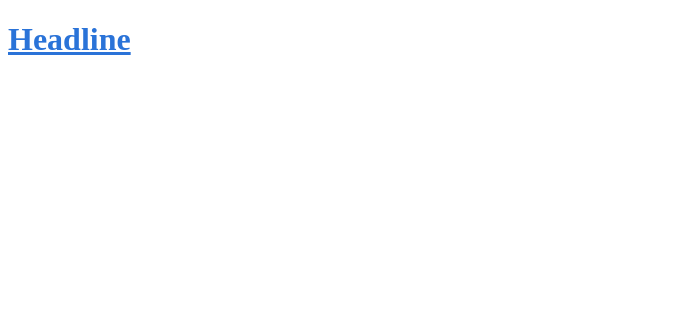
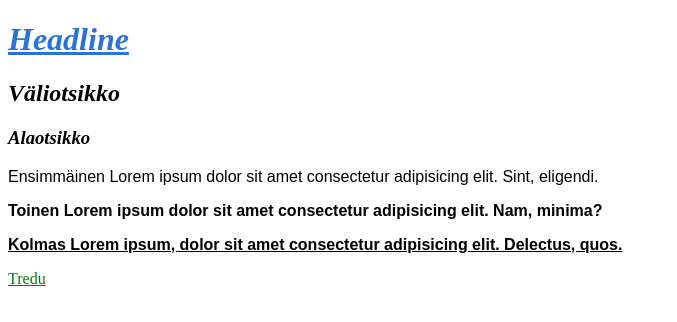
Before and after one commit to Unc-ruckus/CSS, a plain HTML site: page CSS/demo1/index.html in a window 1280 px wide. Shown: the whole page, without its empty margins (0-677 px from the left). Drawn offline with Linux system fonts and the light colour scheme.

Commit message:
css harjoitus

```diff
--- a/CSS/demo1/index.html
+++ b/CSS/demo1/index.html
@@ -5,6 +5,7 @@
     <meta http-equiv="X-UA-Compatible" content="IE=edge">
     <meta name="viewport" content="width=device-width, initial-scale=1.0">
     <title>Document</title>
+    <link rel="stylesheet" href="style.css">
     <style>
         h1 {
             color: rgb(42, 115, 216);
@@ -13,5 +14,11 @@
 </head>
 <body>
     <h1 style="text-decoration: underline;">Headline</h1>
+    <h2>Väliotsikko</h2>
+    <h3>Alaotsikko</h3>
+    <p>Ensimmäinen Lorem ipsum dolor sit amet consectetur adipisicing elit. Sint, eligendi.</p>
+    <p class="paksu">Toinen Lorem ipsum dolor sit amet consectetur adipisicing elit. Nam, minima?</p>
+    <p class="paksu" id="viivaus">Kolmas Lorem ipsum, dolor sit amet consectetur adipisicing elit. Delectus, quos.</p>
+    <a href="http://www.tredu.fi/" target="_blank"> Tredu</a>
 </body>
 </html>
--- /dev/null
+++ b/CSS/demo1/style.css
@@ -0,0 +1,20 @@
+h1,h2,h3{
+     font-style: italic;
+}
+p{
+     font-family: Arial, Helvetica, sans-serif;
+}
+.paksu{
+     font-weight: bold;
+}
+#viivaus{
+     text-decoration: underline;
+}
+a{
+     color: green;
+}
+a:hover{
+     color: cyan;
+     text-decoration: none;
+     cursor: pointer;
+}
--- a/style.css
+++ /dev/null
@@ -1,3 +0,0 @@
-h1{
-    font-style: italic;
-}
```
